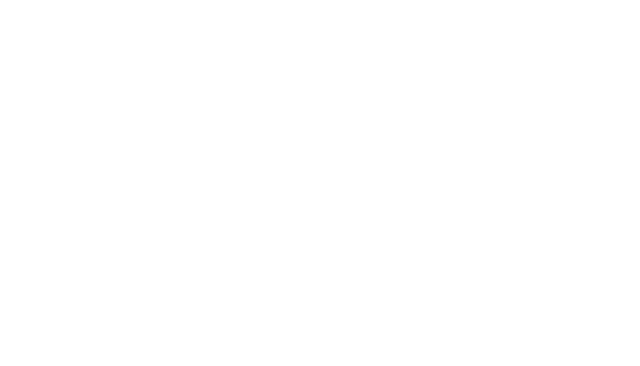
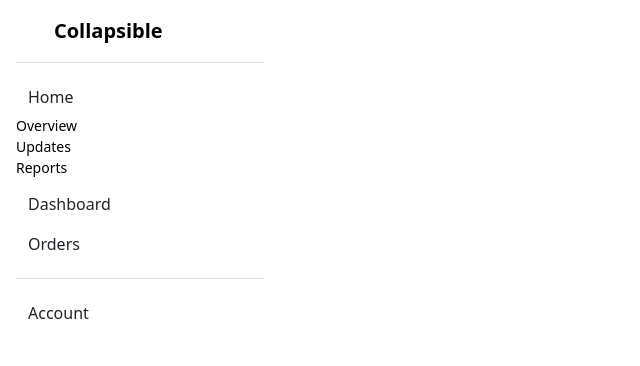
Before and after one commit to Gokul-sami/findmypath, a plain HTML site: page home.html in a window 1280 px wide. Shown: the whole page, without its empty margins (0-640 px from the left). Drawn offline with nearby package versions, Linux system fonts and the light colour scheme.

Commit message:
new changes

```diff
--- a/home.html
+++ b/home.html
@@ -4,8 +4,71 @@
     <meta charset="UTF-8">
     <meta name="viewport" content="width=device-width, initial-scale=1.0">
     <title>Document</title>
+    <link href="https://cdn.jsdelivr.net/npm/bootstrap@5.3.3/dist/css/bootstrap.min.css" rel="stylesheet" integrity="sha384-QWTKZyjpPEjISv5WaRU9OFeRpok6YctnYmDr5pNlyT2bRjXh0JMhjY6hW+ALEwIH" crossorigin="anonymous">
+  <link href="style.css" rel="stylesheet">
 </head>
 <body>
 
+    <div class="flex-shrink-0 p-3" style="width: 280px;">
+        <a href="/" class="d-flex align-items-center pb-3 mb-3 link-body-emphasis text-decoration-none border-bottom">
+          <svg class="bi pe-none me-2" width="30" height="24"><use xlink:href="#bootstrap"></use></svg>
+          <span class="fs-5 fw-semibold">Collapsible</span>
+        </a>
+        <ul class="list-unstyled ps-0">
+          <li class="mb-1">
+            <button class="btn btn-toggle d-inline-flex align-items-center rounded border-0" data-bs-toggle="collapse" data-bs-target="#home-collapse" aria-expanded="true">
+              Home
+            </button>
+            <div class="collapse show" id="home-collapse" style="">
+              <ul class="btn-toggle-nav list-unstyled fw-normal pb-1 small">
+                <li><a href="#" class="link-body-emphasis d-inline-flex text-decoration-none rounded">Overview</a></li>
+                <li><a href="#" class="link-body-emphasis d-inline-flex text-decoration-none rounded">Updates</a></li>
+                <li><a href="#" class="link-body-emphasis d-inline-flex text-decoration-none rounded">Reports</a></li>
+              </ul>
+            </div>
+          </li>
+          <li class="mb-1">
+            <button class="btn btn-toggle d-inline-flex align-items-center rounded border-0 collapsed" data-bs-toggle="collapse" data-bs-target="#dashboard-collapse" aria-expanded="false">
+              Dashboard
+            </button>
+            <div class="collapse" id="dashboard-collapse" style="">
+              <ul class="btn-toggle-nav list-unstyled fw-normal pb-1 small">
+                <li><a href="#" class="link-body-emphasis d-inline-flex text-decoration-none rounded">Overview</a></li>
+                <li><a href="#" class="link-body-emphasis d-inline-flex text-decoration-none rounded">Weekly</a></li>
+                <li><a href="#" class="link-body-emphasis d-inline-flex text-decoration-none rounded">Monthly</a></li>
+                <li><a href="#" class="link-body-emphasis d-inline-flex text-decoration-none rounded">Annually</a></li>
+              </ul>
+            </div>
+          </li>
+          <li class="mb-1">
+            <button class="btn btn-toggle d-inline-flex align-items-center rounded border-0 collapsed" data-bs-toggle="collapse" data-bs-target="#orders-collapse" aria-expanded="false">
+              Orders
+            </button>
+            <div class="collapse" id="orders-collapse">
+              <ul class="btn-toggle-nav list-unstyled fw-normal pb-1 small">
+                <li><a href="#" class="link-body-emphasis d-inline-flex text-decoration-none rounded">New</a></li>
+                <li><a href="#" class="link-body-emphasis d-inline-flex text-decoration-none rounded">Processed</a></li>
+                <li><a href="#" class="link-body-emphasis d-inline-flex text-decoration-none rounded">Shipped</a></li>
+                <li><a href="#" class="link-body-emphasis d-inline-flex text-decoration-none rounded">Returned</a></li>
+              </ul>
+            </div>
+          </li>
+          <li class="border-top my-3"></li>
+          <li class="mb-1">
+            <button class="btn btn-toggle d-inline-flex align-items-center rounded border-0 collapsed" data-bs-toggle="collapse" data-bs-target="#account-collapse" aria-expanded="false">
+              Account
+            </button>
+            <div class="collapse" id="account-collapse">
+              <ul class="btn-toggle-nav list-unstyled fw-normal pb-1 small">
+                <li><a href="#" class="link-body-emphasis d-inline-flex text-decoration-none rounded">New...</a></li>
+                <li><a href="#" class="link-body-emphasis d-inline-flex text-decoration-none rounded">Profile</a></li>
+                <li><a href="#" class="link-body-emphasis d-inline-flex text-decoration-none rounded">Settings</a></li>
+                <li><a href="#" class="link-body-emphasis d-inline-flex text-decoration-none rounded">Sign out</a></li>
+              </ul>
+            </div>
+          </li>
+        </ul>
+      </div>
+
 </body>
 </html>
```
